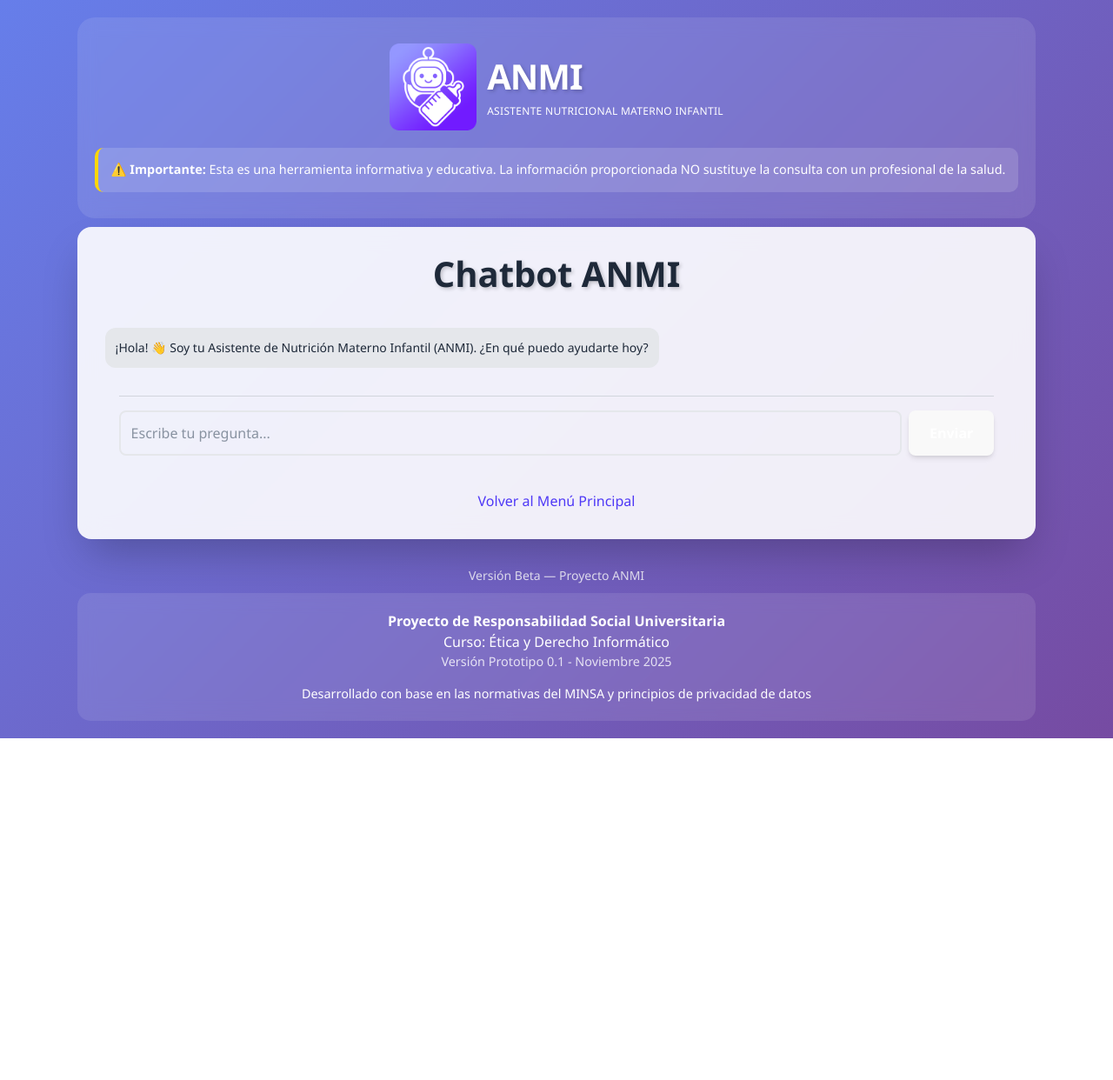
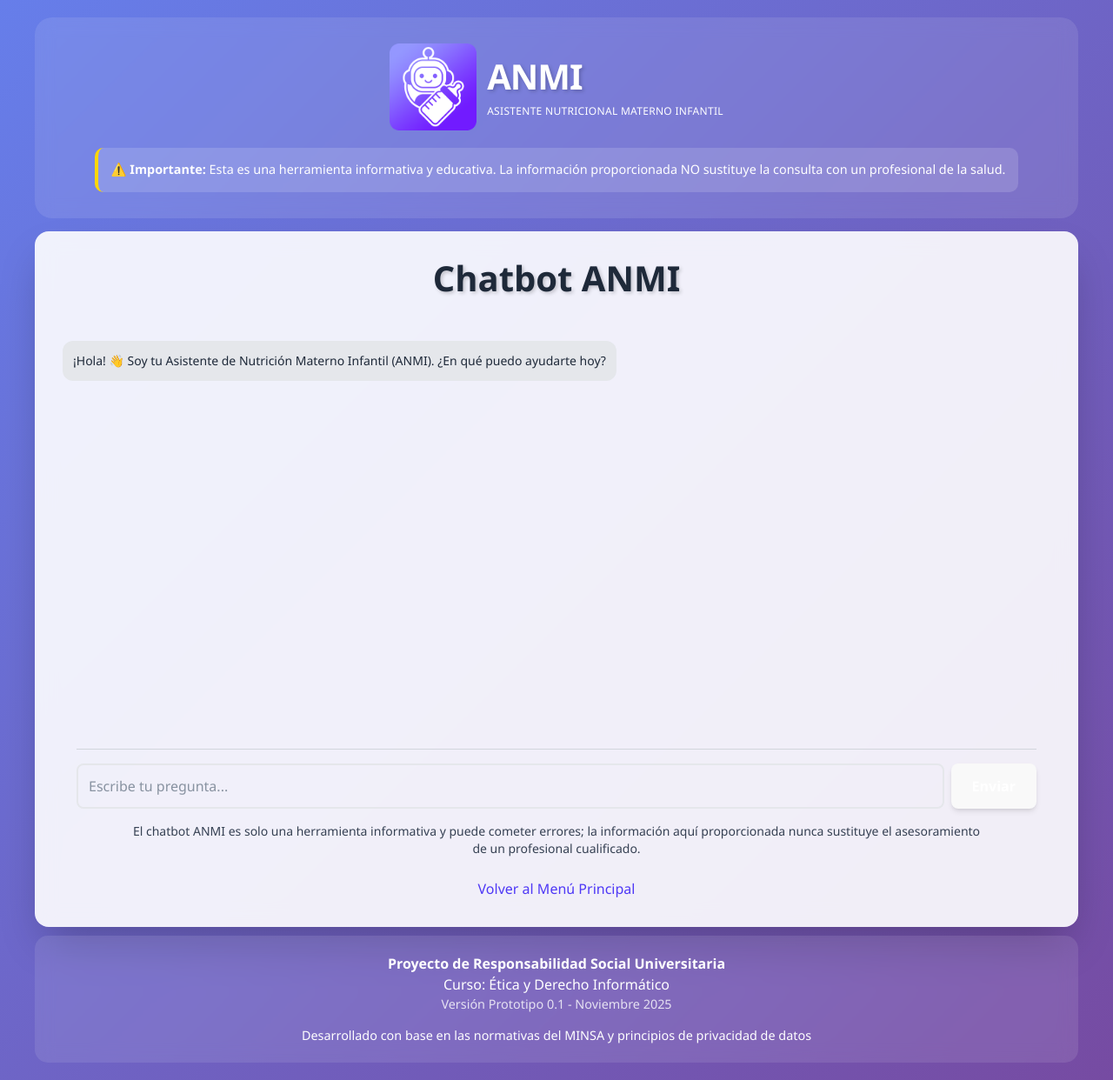
Before and after one commit to JimSegovia/ANMI-Asistente-Nutricional-Materno-Infantil, a React (Vite) app: page /chatbot in a window 1280 px wide. Shown: the whole page at 87% size. Before the commit the page ends 849 px from the top, so only its background shows below. Built offline with nearby package versions, Linux system fonts and the light colour scheme.

Commit message:
fix chatbot container: flex flex-col overflow-hidden relative

```diff
--- a/src/App.css
+++ b/src/App.css
@@ -20,7 +20,7 @@ body {
 header {
   text-align: center;
   color: white;
-  margin-bottom: 10px;
+  margin-bottom: 15px;
   padding: 30px 20px;
   background: rgba(255, 255, 255, 0.1);
   border-radius: 20px;
--- a/src/pages/chatbot-page.jsx
+++ b/src/pages/chatbot-page.jsx
@@ -80,7 +80,10 @@ export default function ChatbotPage() {
     <div className="max-h-screen flex flex-col items-center justify-center from-indigo-500 to-purple-700">
 
       {/* Contenedor principal */}
-      <div className="bg-white/90 backdrop-blur-md rounded-2xl shadow-2xl p-8 max-w-full w-full text-center">
+      <div className="bg-white/90 backdrop-blur-md rounded-2xl shadow-2xl p-8 max-w-full w-full text-center h-screen flex flex-col overflow-hidden relative">
+
+
+
         <div className=" mb-10">
           <h1 className="text-2xl font-bold text-gray-800 text-center">Chatbot ANMI</h1>
         </div>
@@ -141,6 +144,9 @@ export default function ChatbotPage() {
             </button>
           </form>
         </div>
+        <p className="text-gray-700 text-sm pl-20 pr-20">
+          El chatbot ANMI es solo una herramienta informativa y puede cometer errores; la información aquí proporcionada nunca sustituye el asesoramiento de un profesional cualificado.
+        </p>
         <Link
           to="/"
           className="inline-block mt-6 text-indigo-600 hover:text-indigo-800"
@@ -148,10 +154,6 @@ export default function ChatbotPage() {
           Volver al Menú Principal
         </Link>
       </div>
-
-      <p className="text-white/80 mt-8 text-sm">
-        Versión Beta — Proyecto ANMI
-      </p>
     </div>
   );
 }
```
Lines whose indentation alone changed are shown as unchanged.
